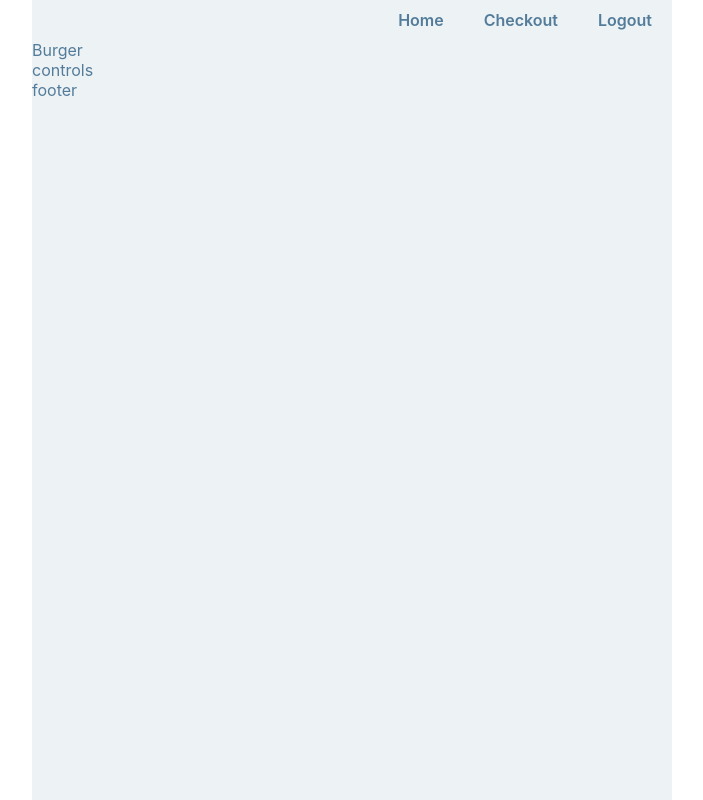
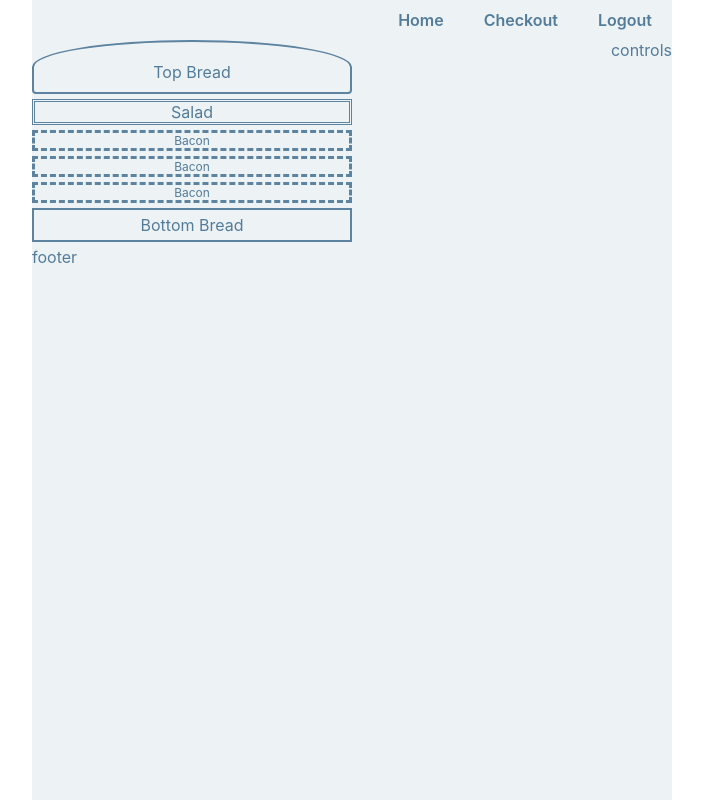
Before and after one commit to thehaystacker/reactjs-playground, a React app: page / in a window 1280 px wide. Shown: the whole page, without its empty margins (288-991 px from the left). Built offline with nearby package versions, Linux system fonts and the light colour scheme.

Commit message:
Stopping burger builder project and moving to send http request in react module

```diff
--- /dev/null
+++ b/src/Components/BurgerBuilder/Burger/Burger.css
@@ -0,0 +1,43 @@
+.ingredient.topbread {
+  padding: 10px;
+  padding-top: 20px;
+  border-width: 2px;
+  border-style: solid;
+  border-radius: 4px;
+  border-top-right-radius: 50%;
+  border-top-left-radius: 50%;
+}
+.ingredient.bottombread {
+  padding: 5px;
+  border-width: 2px;
+  border-style: solid;
+}
+.ingredient.seeds {
+  border-style: dotted;
+  border-radius: 50%;
+}
+.ingredient.salad {
+  border-style: double;
+}
+.ingredient.bacon {
+  border-style: dashed;
+  font-size: 12px;
+}
+.ingredient.sausage {
+  border-style: inset;
+}
+.ingredient p {
+  margin: 0;
+  padding: 0;
+  text-align: center;
+}
+.ingredient {
+  display: block;
+  width: 100%;
+  margin-bottom: 5px;
+  box-sizing: border-box;
+  border-color: #5c839f;
+}
+.Burger {
+  width: 50%;
+}
--- a/src/Components/BurgerBuilder/Burger/Burger.js
+++ b/src/Components/BurgerBuilder/Burger/Burger.js
@@ -1,9 +1,30 @@
-import React from 'react';
+import React from "react";
 
-const burger = () => {
+import Ingredient from "./Ingredient.js";
+
+import "./Burger.css";
+
+const burger = props => {
+  let ingredients = null;
+  if (props.ingredients) {
+    console.log(" [props.ingredients] ", props.ingredients);
+
+    ingredients = Object.keys(props.ingredients).map((name, idx) =>
+      [...Array(props.ingredients[name])].map((_, i) => (
+        <Ingredient type={name} key={name + i} />
+      ))
+    );
+
+    console.log(" [ingredients] ", ingredients);
+  }
+
   return (
-    <div>Burger</div>
-  )
-}
+    <div className="Burger">
+      <Ingredient type="TOPBREAD" />
+      {ingredients}
+      <Ingredient type="BOTTOMBREAD" />
+    </div>
+  );
+};
 
 export default burger;
--- /dev/null
+++ b/src/Components/BurgerBuilder/Burger/Ingredient.js
@@ -0,0 +1,38 @@
+import React from "react";
+
+const ingredient = props => {
+  let ingredient = null;
+  let ingredientClass = "ingredient ";
+  switch (props.type) {
+    case "TOPBREAD":
+      ingredient = <p>Top Bread</p>;
+      ingredientClass += 'topbread';
+      break;
+    case "BOTTOMBREAD":
+      ingredient = <p>Bottom Bread</p>;
+      ingredientClass += 'bottombread';
+      break;
+    case "SALAD":
+      ingredient = <p>Salad</p>;
+      ingredientClass += 'salad';
+      break;
+    case "BACON":
+      ingredient = <p>Bacon</p>;
+      ingredientClass += 'bacon';
+      break;
+    case "SEEDS":
+      ingredient = <p>Seeds</p>;
+      ingredientClass += 'seeds';
+      break;
+    case "SAUSAGE":
+      ingredient = <p>Sausage</p>;
+      ingredientClass += 'sausage';
+      break;
+    default:
+      break;
+  }
+
+  return <div className={ingredientClass}>{ingredient}</div>;
+};
+
+export default ingredient;
--- a/src/Components/BurgerBuilder/BurgerBuilder.js
+++ b/src/Components/BurgerBuilder/BurgerBuilder.js
@@ -3,19 +3,21 @@ import React, { Component } from "react";
 import Burger from './Burger/Burger.js';
 import Controls from './Controls/Controls.js';
 
+import styles from './BurgerBuilder.module.css';
+
 class BurgerBuilder extends Component {
   state = {
     ingredients: {
-      salad: 0,
-      bacon: 0,
-      seeds: 0,
-      sausage: 0,
+      SALAD: 1,
+      BACON: 3,
+      SEEDS: 0,
+      SAUSAGE: 0,
     }
   }
 
   render() {
     return (
-      <div className="BurgerWrap">
+      <div className={styles.BurgerWrap}>
         <Burger ingredients={this.state.ingredients} />
         <Controls ingredients={this.state.ingredients} />
       </div>
--- a/src/Components/BurgerBuilder/BurgerBuilder.module.css
+++ b/src/Components/BurgerBuilder/BurgerBuilder.module.css
@@ -0,0 +1,5 @@
+.BurgerWrap {
+  display: flex;
+  flex-direction: row;
+  justify-content: space-between;
+}
--- a/src/Components/BurgerBuilder/Controls/Controls.js
+++ b/src/Components/BurgerBuilder/Controls/Controls.js
@@ -2,7 +2,7 @@ import React from 'react';
 
 const controls = () => {
   return (
-    <div>controls</div>
+    <div className="Controls">controls</div>
   )
 }
 
--- a/src/Components/Footer/Footer.js
+++ b/src/Components/Footer/Footer.js
@@ -2,7 +2,7 @@ import React from 'react';
 
 const footer = (props) => {
   return (
-    <div>footer</div>
+    <div className="Footer">footer</div>
   )
 }
 
```
